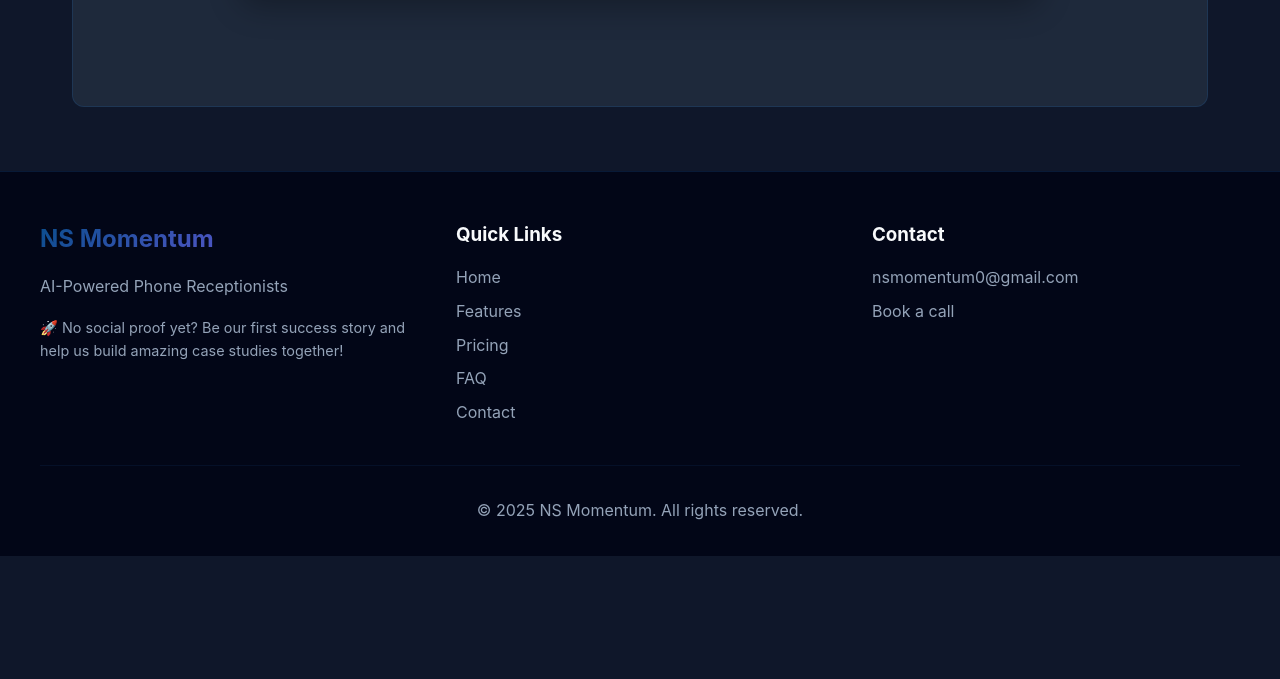
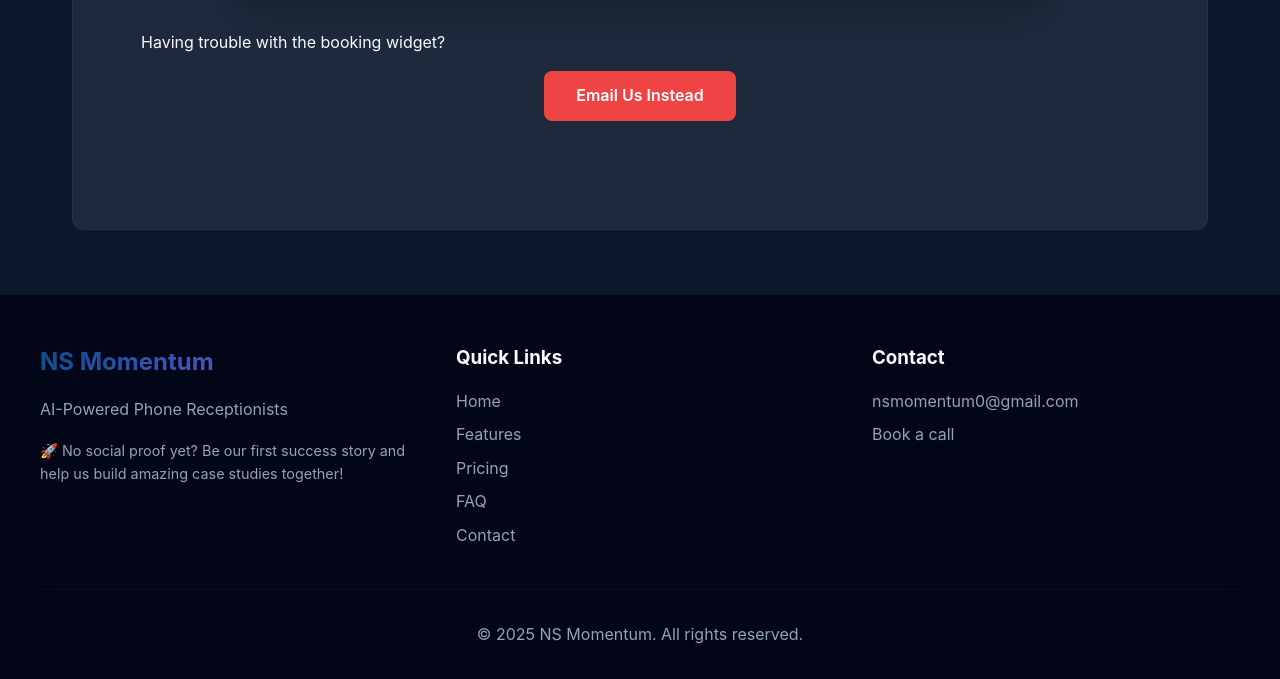
Before and after one commit to sidshirhat/nsmomentum-site, a plain HTML site: page index.html in a window 1280 px wide. Shown: the part 7042-7721 px from the top of the page. Before the commit the page ends 7598 px from the top, so only its background shows below. Drawn offline with Linux system fonts and the light colour scheme; a script that the page names is missing.

Commit message:
Add troubleshooting message and email link
Added a troubleshooting message and email link for booking issues.

```diff
--- a/index.html
+++ b/index.html
@@ -2274,6 +2274,9 @@
   <div style="max-width: 800px; margin: 0 auto; background: white; border-radius: 16px; overflow: hidden; box-shadow: 0 8px 32px rgba(0, 0, 0, 0.3);">
     <iframe src="https://calendly.com/sidshirhat/demo-call" style="width: 100%; height: 700px; border: none; display: block;"></iframe>
   </div>
+
+  <p style="margin-top: 2rem; color: var(--text-secondary);">Having trouble with the booking widget?</p>
+  <a href="mailto:nsmomentum0@gmail.com" style="display: inline-block; margin-top: 1rem; padding: 12px 32px; background: #ef4444; color: white; text-decoration: none; border-radius: 8px; font-weight: 600; transition: background 0.3s; cursor: pointer;">Email Us Instead</a>
 </section>
 
     </section>
```
